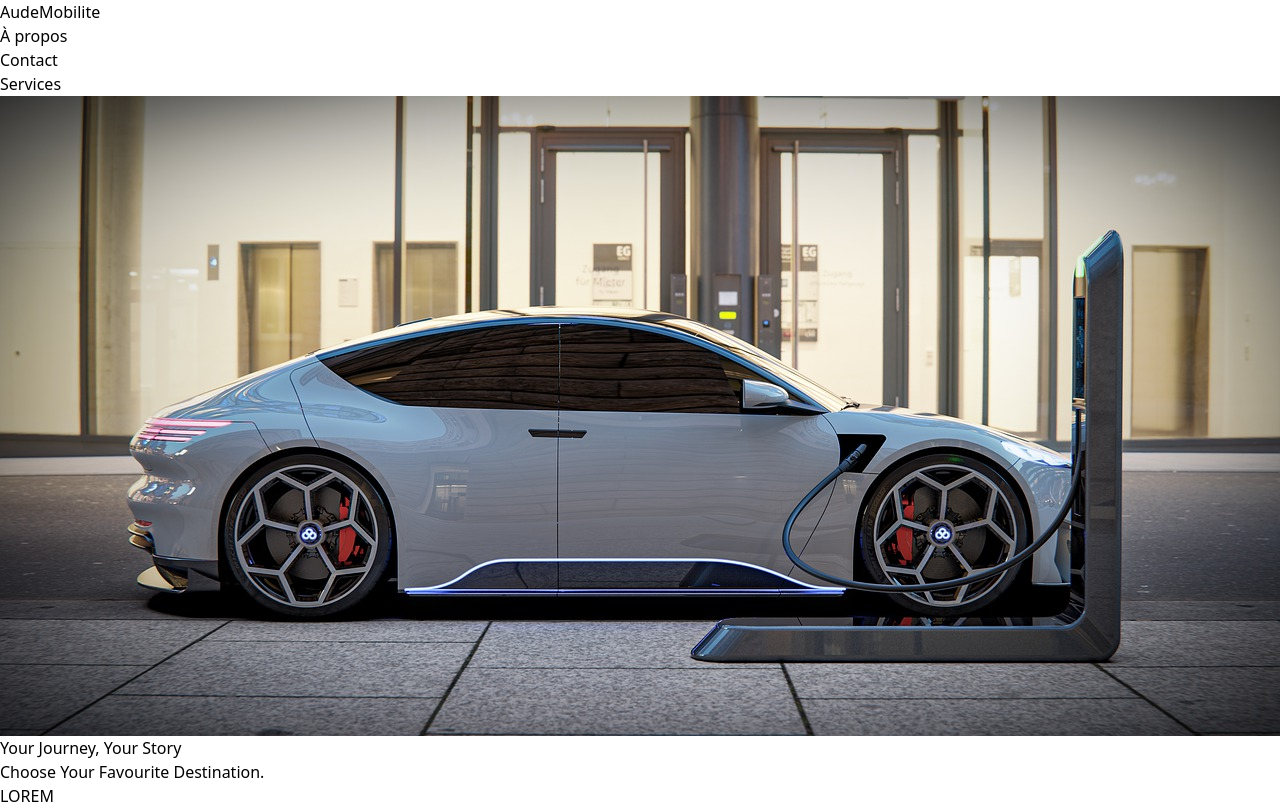
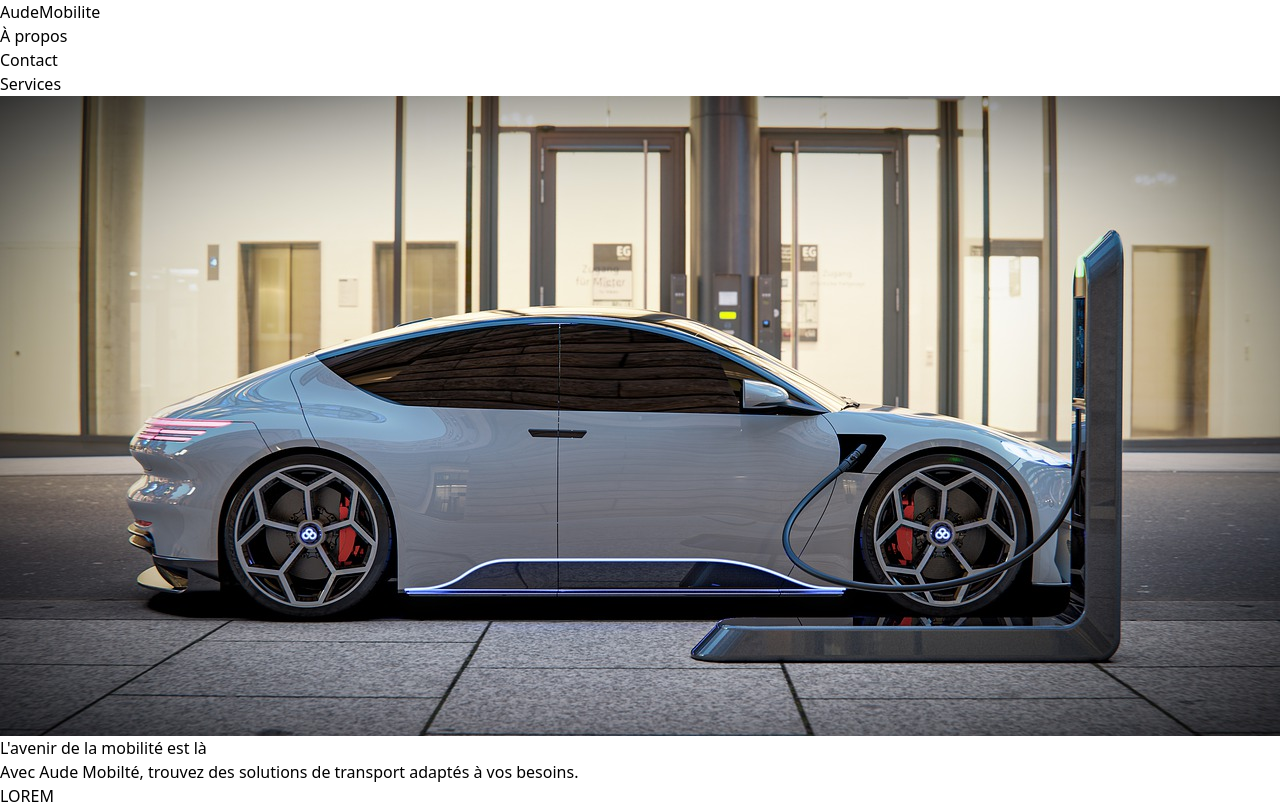
Before and after one commit to xSEALVER/repo-vitrine-alex, a React (Vite) app in the folder vitrine-alex/: page / in a window 1280 px wide. Shown: the top 804 px of the page. Built offline with nearby package versions, Linux system fonts and the light colour scheme.

Commit message:
sec commit

```diff
--- a/vitrine-alex/src/Components/Hero.jsx
+++ b/vitrine-alex/src/Components/Hero.jsx
@@ -9,8 +9,8 @@ const Hero = () => {
 
             {/* Overlay Text */}
             <div className="absolute inset-0 flex flex-col items-center justify-center bg-black bg-opacity-50">
-                <h1 className="text-white text-4xl md:text-6xl font-bold mb-4">Your Journey, Your Story</h1>
-                <p className="text-white text-lg mb-6">Choose Your Favourite Destination.</p>
+                <h1 className="text-white text-4xl md:text-6xl font-bold mb-4 w-" >L'avenir de la mobilité est là</h1>
+                <p className="text-white text-lg mb-6">Avec Aude Mobilté, trouvez des solutions de transport adaptés à vos besoins.</p>
 
             </div>
         </div>
```
